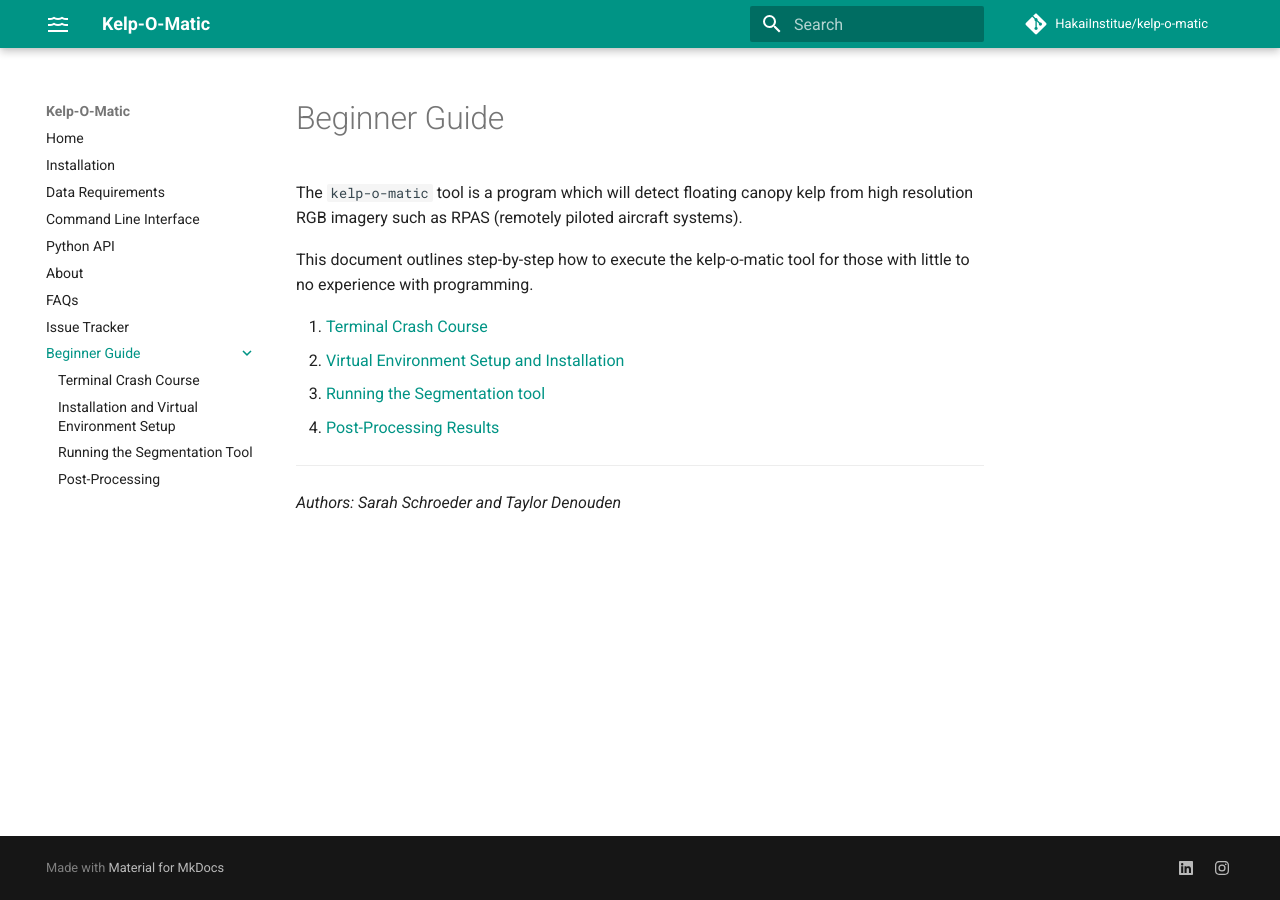
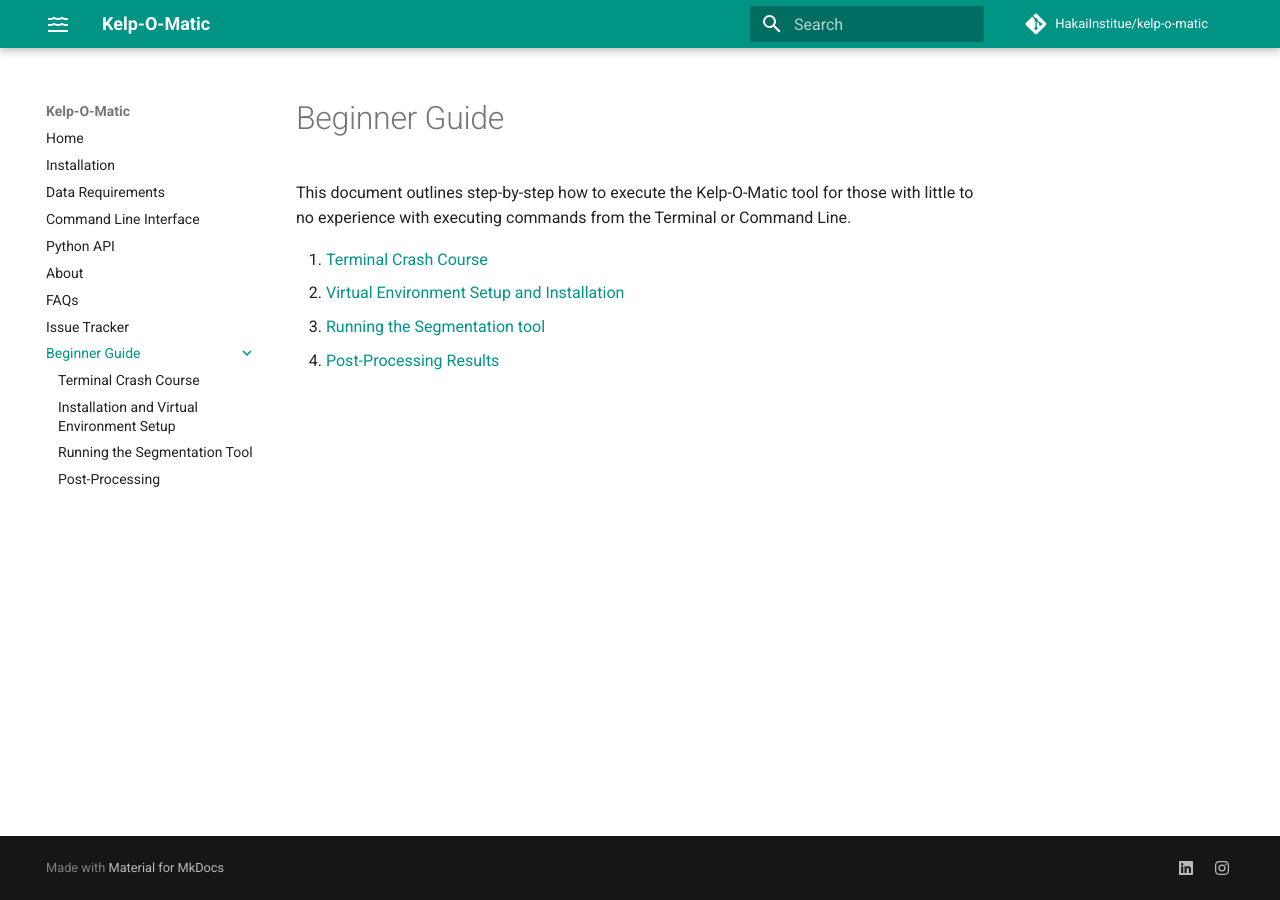
Before and after one commit to HakaiInstitute/kelp-o-matic, an MkDocs documentation site: the page built from docs/beginner_guide/index.md, in a window 1280 px wide. Built offline with MkDocs 1.6.1 and Material for MkDocs 9.7.7, drawn with Linux system fonts in a browser that asks for light colours; comment, search, counter and statistics services are not loaded.

Commit message:
Change beginner guide summary

```diff
--- a/docs/beginner_guide/index.md
+++ b/docs/beginner_guide/index.md
@@ -1,15 +1,9 @@
 # Beginner Guide
 
-The `kelp-o-matic` tool is a program which will detect floating canopy kelp from high resolution RGB imagery such as RPAS
-(remotely piloted aircraft systems).
-
-This document outlines step-by-step how to execute the kelp-o-matic tool for those with little to no experience with programming.
+This document outlines step-by-step how to execute the Kelp-O-Matic tool for those with little to no experience with
+executing commands from the Terminal or Command Line.
 
 1. [Terminal Crash Course](./terminal_crash_course.md)
 2. [Virtual Environment Setup and Installation](./install_env_setup.md)
 2. [Running the Segmentation tool](./execution.md)
 3. [Post-Processing Results](./post_processing.md)
-
-----
-
-*Authors: Sarah Schroeder and Taylor Denouden*
```
